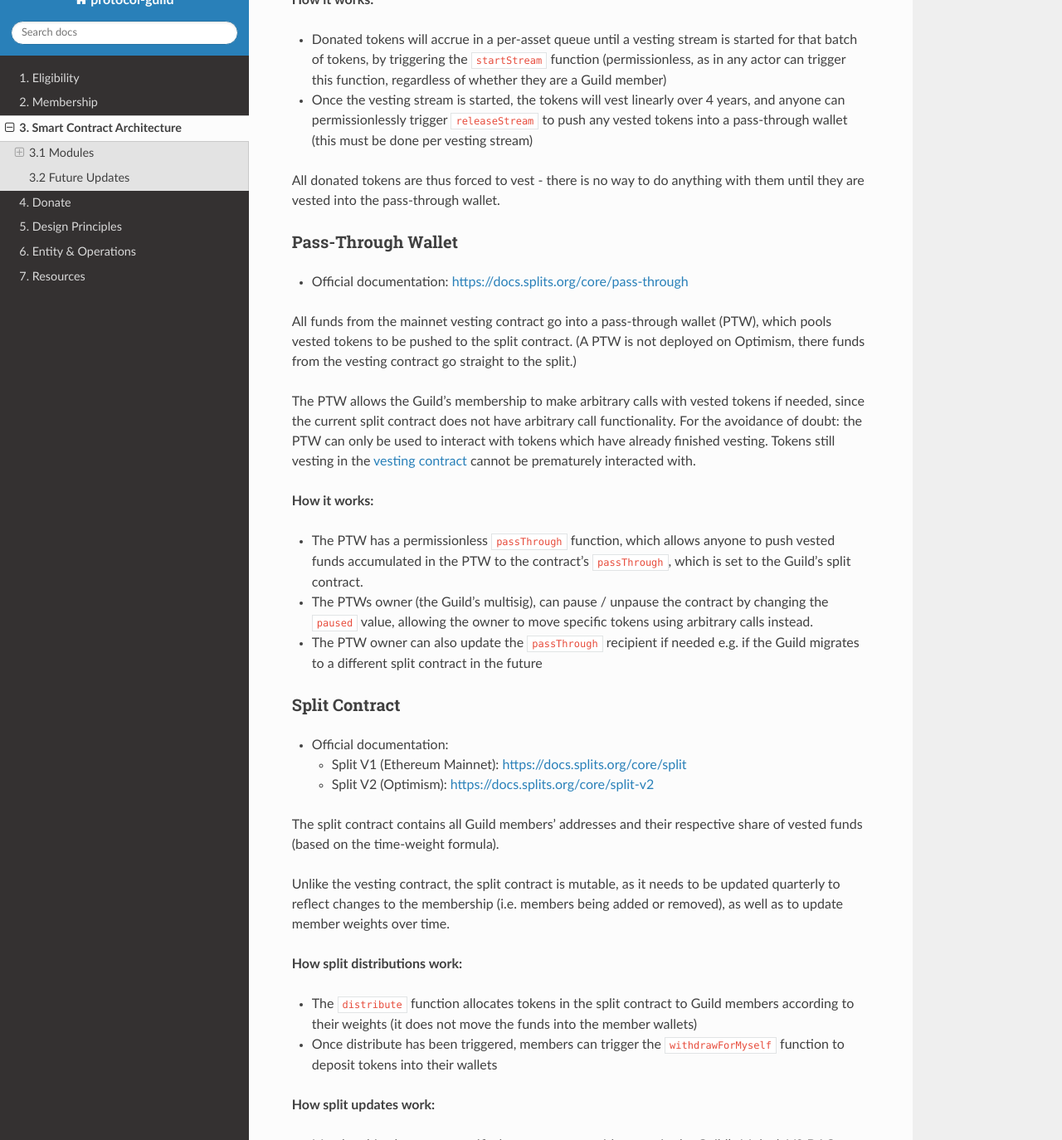
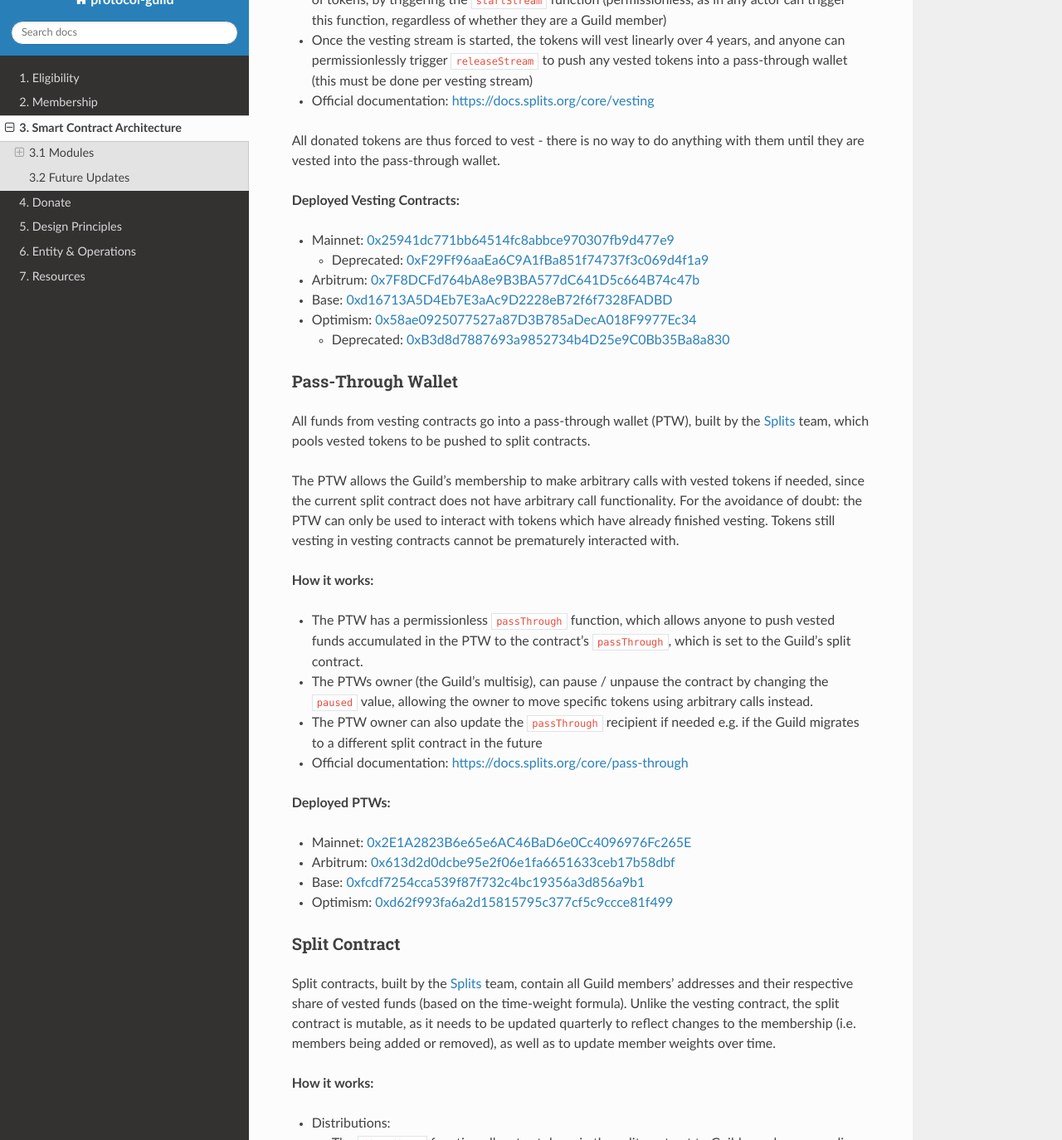
Before and after one commit to protocolguild/documentation, a Sphinx documentation site: the page built from docs/03-onchain-architecture.md, in a window 1280 px wide and 1400 px high, scrolled down 1398 px, cut to the strip 26-1400 px from the top of the window. Shown: the whole strip at 83% size. Built offline with Sphinx 7.4.7 and the Read the Docs theme 3.1.0, drawn with Linux system fonts in a browser that asks for light colours; some of the changed text lies outside the part shown.

Commit message:
Add all vesting, ptw and split contracts

```diff
--- a/docs/03-onchain-architecture.md
+++ b/docs/03-onchain-architecture.md
@@ -14,69 +14,89 @@ The Guild’s smart contract architecture is modularized as follows:
 
 ### Vesting Contract
 
-- Official documentation: [https://docs.splits.org/core/vesting](https://docs.splits.org/core/vesting)
-
-The Guild’s donation address is an immutable vesting contract which irrevocably vests donated funds on a linear, block-by-block, basis over 4 years. Here, "irrevocably" means donations **cannot** be stopped or otherwise redirected during the vest by anyone, be it the donor or Protocol Guild membership.
-
-Anyone can donate ETH and ERC-20 tokens to the vesting contract on mainnet.
+The Guild’s donation addresses on Ethereum mainnet, Arbitrum, Base and Optimism are immutable vesting contract, built by the [Splits](https://splits.org/) team, which irrevocably vests donated funds on a linear (block-by-block), basis over 4 years. Here, "irrevocably" means donations **cannot** be stopped or otherwise redirected during the vest by anyone, be it the donor or Protocol Guild membership. Anyone can donate ETH and ERC-20 tokens to these  vesting contract.
 
 **NFT donations are not supported** - standard NFT transfers (safeTransfer) will be rejected by the contract (i.e. meaning the transaction will fail), while non-safeTransfer NFT donations will be lost.
 
 **How it works:**
 - Donated tokens will accrue in a per-asset queue until a vesting stream is started for that batch of tokens, by triggering the `startStream` function (permissionless, as in any actor can trigger this function, regardless of whether they are a Guild member)
 - Once the vesting stream is started, the tokens will vest linearly over 4 years, and anyone can permissionlessly trigger `releaseStream` to push any vested tokens into a pass-through wallet (this must be done per vesting stream)
+- Official documentation: [https://docs.splits.org/core/vesting](https://docs.splits.org/core/vesting)
 
 All donated tokens are thus forced to vest - there is no way to do anything with them until they are vested into the pass-through wallet.
 
+**Deployed Vesting Contracts:**
+
+- Mainnet: [0x25941dc771bb64514fc8abbce970307fb9d477e9](https://app.splits.org/accounts/0x25941dc771bb64514fc8abbce970307fb9d477e9/)
+  - Deprecated: [0xF29Ff96aaEa6C9A1fBa851f74737f3c069d4f1a9](https://app.splits.org/accounts/0xF29Ff96aaEa6C9A1fBa851f74737f3c069d4f1a9/)
+- Arbitrum: [0x7F8DCFd764bA8e9B3BA577dC641D5c664B74c47b](https://app.splits.org/accounts/0x7F8DCFd764bA8e9B3BA577dC641D5c664B74c47b/?chainId=42161)
+- Base: [0xd16713A5D4Eb7E3aAc9D2228eB72f6f7328FADBD](https://app.splits.org/accounts/0xd16713A5D4Eb7E3aAc9D2228eB72f6f7328FADBD/?chainId=8453)
+- Optimism: [0x58ae0925077527a87D3B785aDecA018F9977Ec34](https://app.splits.org/accounts/0x58ae0925077527a87D3B785aDecA018F9977Ec34/?chainId=10)
+  - Deprecated: [0xB3d8d7887693a9852734b4D25e9C0Bb35Ba8a830](https://app.splits.org/accounts/0xB3d8d7887693a9852734b4D25e9C0Bb35Ba8a830/?chainId=10)
+
 ### Pass-Through Wallet
 
-- Official documentation: [https://docs.splits.org/core/pass-through](https://docs.splits.org/core/pass-through)
+All funds from vesting contracts go into a pass-through wallet (PTW), built by the [Splits](https://splits.org/) team, which pools vested tokens to be pushed to split contracts.
 
-All funds from the mainnet vesting contract go into a pass-through wallet (PTW), which pools vested tokens to be pushed to the split contract. (A PTW is not deployed on Optimism, there funds from the vesting contract go straight to the split.)
-
-The PTW allows the Guild’s membership to make arbitrary calls with vested tokens if needed, since the current split contract does not have arbitrary call functionality. For the avoidance of doubt: the PTW can only be used to interact with tokens which have already finished vesting. Tokens still vesting in the [vesting contract](https://app.splits.org/accounts/0x25941dc771bb64514fc8abbce970307fb9d477e9/) cannot be prematurely interacted with.
+The PTW allows the Guild’s membership to make arbitrary calls with vested tokens if needed, since the current split contract does not have arbitrary call functionality. For the avoidance of doubt: the PTW can only be used to interact with tokens which have already finished vesting. Tokens still vesting in vesting contracts cannot be prematurely interacted with.
 
 **How it works:**
 - The PTW has a permissionless `passThrough` function, which allows anyone to push vested funds accumulated in the PTW to the contract's `passThrough`, which is set to the Guild’s split contract.
 - The PTWs owner (the Guild’s multisig), can pause / unpause the contract by changing the `paused` value, allowing the owner to move specific tokens using arbitrary calls instead.
 - The PTW owner can also update the `passThrough` recipient if needed e.g. if the Guild migrates to a different split contract in the future
+- Official documentation: [https://docs.splits.org/core/pass-through](https://docs.splits.org/core/pass-through)
+
+**Deployed PTWs:**
+
+- Mainnet: [0x2E1A2823B6e65e6AC46BaD6e0Cc4096976Fc265E](https://app.splits.org/accounts/0x2E1A2823B6e65e6AC46BaD6e0Cc4096976Fc265E/?chainId=1)
+- Arbitrum: [0x613d2d0dcbe95e2f06e1fa6651633ceb17b58dbf](https://app.splits.org/accounts/0x613d2d0dcbe95e2f06e1fa6651633ceb17b58dbf/?chainId=42161)
+- Base: [0xfcdf7254cca539f87f732c4bc19356a3d856a9b1](https://app.splits.org/accounts/0xfcdf7254cca539f87f732c4bc19356a3d856a9b1/?chainId=8453)
+- Optimism: [0xd62f993fa6a2d15815795c377cf5c9ccce81f499](https://app.splits.org/accounts/0xd62f993fa6a2d15815795c377cf5c9ccce81f499/?chainId=10)
 
 ### Split Contract
 
+Split contracts, built by the [Splits](https://splits.org/) team, contain all Guild members’ addresses and their respective share of vested funds (based on the time-weight formula). Unlike the vesting contract, the split contract is mutable, as it needs to be updated quarterly to reflect changes to the membership (i.e. members being added or removed), as well as to update member weights over time.
+
+**How it works:**
+- Distributions:
+  - The `distribute` function allocates tokens in the split contract to Guild members according to their weights (it does not move the funds into the member wallets)
+  - Once distribute has been triggered, members can trigger the `withdrawForMyself` function to deposit tokens into their wallets
+- Updates:
+  - Membership changes are ratified once a quarter with a vote in the Guild’s Moloch V3 DAO, where new members are added / old members are removed in an onchain “Signal Proposal”
+  - Once the DAO proposal is executed, the Guild’s 6/10 multisig exports the offchain membership registry (with member addresses and weights), and uploads it as a CSV into the split contract to update it
 - Official documentation:
-  - Split V1 (Ethereum Mainnet): [https://docs.splits.org/core/split](https://docs.splits.org/core/split)
-  - Split V2 (Optimism): [https://docs.splits.org/core/split-v2](https://docs.splits.org/core/split-v2)
+  - Split V1: [https://docs.splits.org/core/split](https://docs.splits.org/core/split)
+  - Split V2: [https://docs.splits.org/core/split-v2](https://docs.splits.org/core/split-v2)
 
-The split contract contains all Guild members’ addresses and their respective share of vested funds (based on the time-weight formula).
+**Deployed Splits Contracts:**
 
-Unlike the vesting contract, the split contract is mutable, as it needs to be updated quarterly to reflect changes to the membership (i.e. members being added or removed), as well as to update member weights over time.
-
-**How split distributions work:**
-- The `distribute` function allocates tokens in the split contract to Guild members according to their weights (it does not move the funds into the member wallets)
-- Once distribute has been triggered, members can trigger the `withdrawForMyself` function to deposit tokens into their wallets
-
-**How split updates work:**
-- Membership changes are ratified once a quarter with a vote in the Guild’s Moloch V3 DAO, where new members are added / old members are removed in an onchain “Signal Proposal”
-- Once the DAO proposal is executed, the Guild’s 6/10 multisig exports the offchain membership registry (with member addresses and weights), and uploads it as a CSV into the split contract to update it
+- Mainnet: [0xd982477216dadd4c258094b071b49d17b6271d66](https://app.splits.org/accounts/0xd982477216dadd4c258094b071b49d17b6271d66/?chainId=1)
+  - Deprecated:
+    - [0x84af3D5824F0390b9510440B6ABB5CC02BB68ea1](https://app.0xsplits.xyz/accounts/0x84af3D5824F0390b9510440B6ABB5CC02BB68ea1/)
+    - [0xd4ad8daba9ee5ef16bb931d1cbe63fb9e102ec10](https://app.splits.org/accounts/0xd4ad8daba9ee5ef16bb931d1cbe63fb9e102ec10/)
+- Arbitrum: [0xd982477216dadd4c258094b071b49d17b6271d66](https://app.splits.org/accounts/0xd982477216dadd4c258094b071b49d17b6271d66/?chainId=42161)
+- Base: [0xd982477216dadd4c258094b071b49d17b6271d66](https://app.splits.org/accounts/0xd982477216dadd4c258094b071b49d17b6271d66/?chainId=8453)
+- Optimism: [0xd982477216dadd4c258094b071b49d17b6271d66](https://app.splits.org/accounts/0xd982477216dadd4c258094b071b49d17b6271d66/?chainId=10)
+  - Deprecated: [0xc20A515648ecC1f379fDF6ECE07552a9093F416E](https://app.splits.org/accounts/0xc20A515648ecC1f379fDF6ECE07552a9093F416E/?chainId=10)
 
 ### Moloch v3 DAO
-
-- Contract address: [0x412a32dd71357bd12337f4408168df903f90cbd3](https://admin.daohaus.club/#/molochv3/0x1/0x412a32dd71357bd12337f4408168df903f90cbd3/members)
-- Official documentation: [https://moloch.daohaus.fun/](https://moloch.daohaus.fun/)
 
 The Guild uses [DAOhaus'](https://daohaus.club/) Moloch V3 contracts for onchain governance. The DAO includes all Guild members, with one person one vote, including vote delegation.
 
 The DAO does not keep track of member weights, nor does it hold any funds. Currently, it is only used to ratify changes to the membership onchain. These changes are then processed by the Guild’s multisig (by updating the split contract).
 
-**Proposal flow:**
+**How it works:**
 - Once a quarter, “Signal Proposals” are used to ratify changes to the membership onchain, which adjusts the DAO’s members in bulk (i.e. adding and removing members)
 - All proposals need to be sponsored by a DAO member before the voting period starts
 - The voting period lasts 5 days, with a 33% quorum required for proposals to pass
 - Proposals that reach quorum have a 2-day grace period before they can be executed
+- Official documentation: [https://moloch.daohaus.fun/](https://moloch.daohaus.fun/)
+
+**Deployed DAOs:**
+
+- Mainnet: [0x412a32dd71357bd12337f4408168df903f90cbd3](https://admin.daohaus.club/#/molochv3/0x1/0x412a32dd71357bd12337f4408168df903f90cbd3/members)
 
 ### Multisigs
-
-- Official documentation: [https://docs.safe.global/](https://docs.safe.global/)
 
 The Guild has deployed 6/10 [Safe](https://safe.global/) multisig contracts to control the PTW and split contract, and to claim funds on mainnet and optimism (when donations cannot be sent to the vesting contact directly). Multisigs are also used to receive donations on most L2s, and then bridge those funds to mainnet.
 
@@ -84,7 +104,9 @@ The multisigs’ signers are not disclosed publicly, and are rotated regularly.
 
 The aim is to reduce reliance on multisigs over time, to replace them with the DAO or other more trustless alternatives as the become available.
 
-Multisigs associated with Protocol Guild:
+Safe official documentation: [https://docs.safe.global/](https://docs.safe.global/)
+
+**Deployed Multisigs:**
 
 - Mainnet
   - [PG Security Level 1 (PTW): 0xaaaa99a4660f97Ce648FcaE65BEf2f70CF9d404A](https://app.safe.global/balances?safe=eth:0xaaaa99a4660f97Ce648FcaE65BEf2f70CF9d404A)
```
